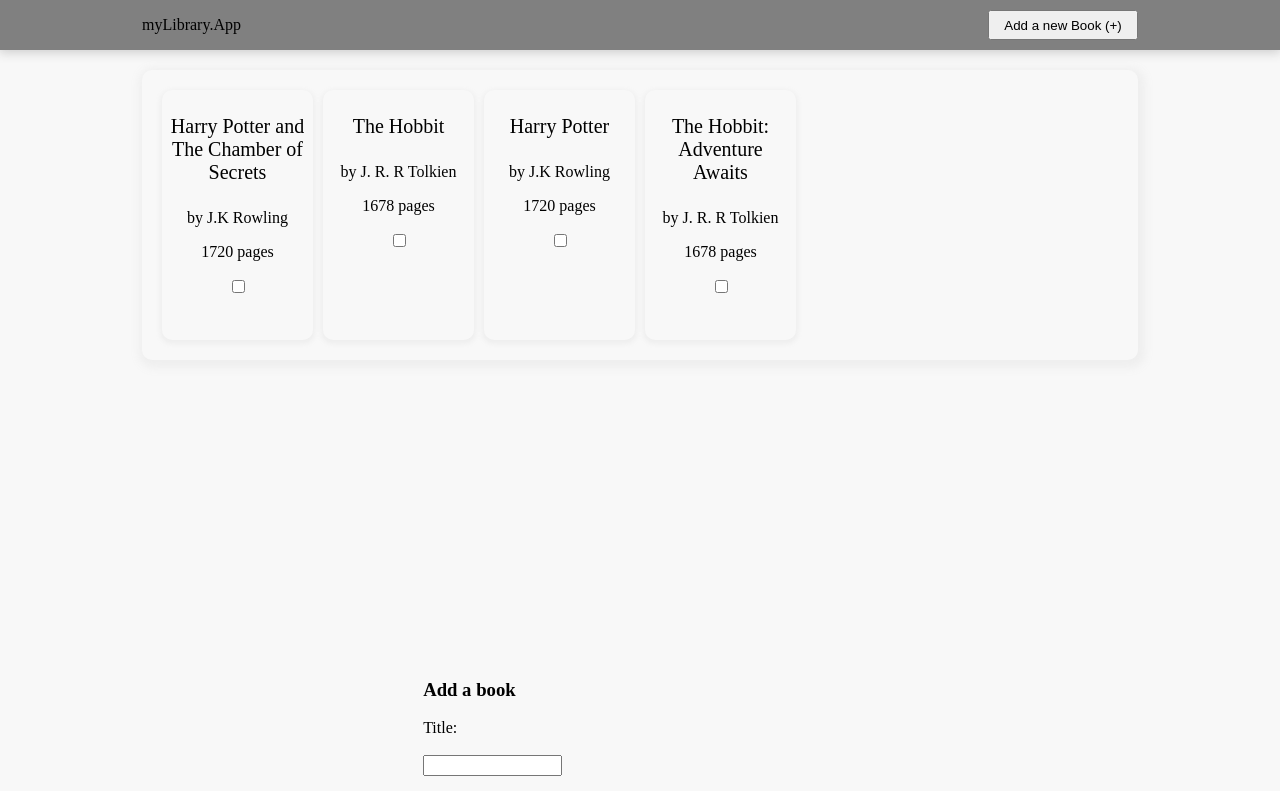
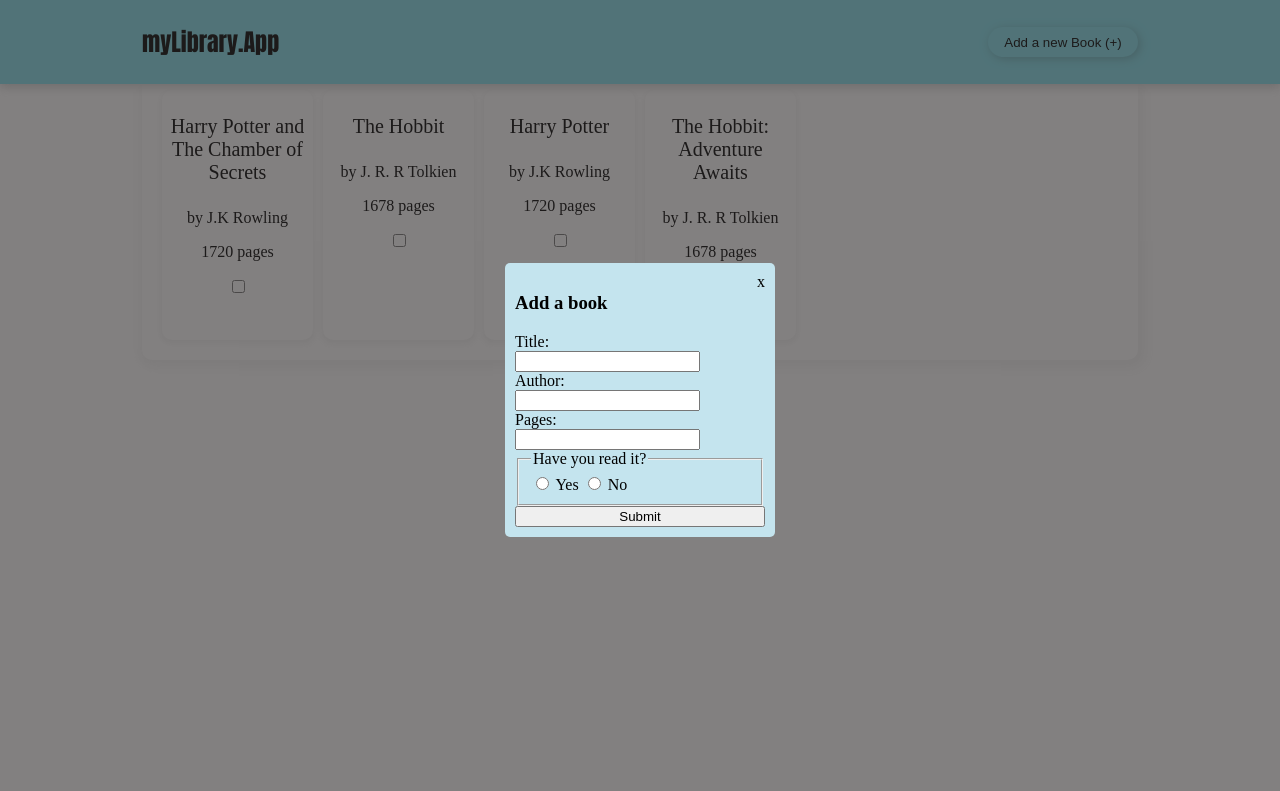
Before and after one commit to Arnoud5/TOP-library, a plain HTML site: page index.html in a window 1280 px wide. Both pictures are taken after a click on the button "Add a new Book (+)". Shown: the top 791 px of the page. Drawn offline with Linux system fonts and the light colour scheme.

Commit message:
add modal to add book

```diff
--- a/index.html
+++ b/index.html
@@ -14,7 +14,7 @@
     <div class="nav">
         <div class="inner-nav">
             <p>myLibrary.App</p>
-            <button>Add a new Book (+)</button>
+            <button onclick="openModal()">Add a new Book (+)</button>
         </div>
     </div>
     <div class="nav-pad"></div>
@@ -25,10 +25,16 @@
         </div>
     </div>
 
+    <div class="modal" onclick="closeModal()">
+        <div class="modal-content">
+            <div class="modal-absolute">
 
-    <div class="addBook">
                 <form>
+                    <div class="form-head">
                         <h3>Add a book</h3>
+                        <span id="close">x</span>
+                    </div>
+
                     <label for="title">Title: </label><br>
                     <input type="text" id="title"><br>
                     <label for="author">Author: </label><br>
@@ -48,7 +54,8 @@
                     <button id="submitBook" type="button">Submit</button>
                 </form>
             </div>
-
+        </div>
+    </div>
 
 
 </body>
--- a/index.js
+++ b/index.js
@@ -185,3 +185,16 @@ pushToPage();
 function changeReadStatus(){
 
 }
+
+// open modal
+function openModal(){
+  const modal = document.querySelector('.modal')
+  modal.setAttribute("style", "display:block")
+  console.log(modal)
+}
+
+//close modal
+function closeModal(){
+  const modal = document.querySelector('.modal')
+  modal.setAttribute("style", "display:none")
+}
--- a/style.css
+++ b/style.css
@@ -1,18 +1,18 @@
 body {
-  background-color: rgb(248, 248, 248);
+  background-color: rgb(255, 255, 255);
   margin: 0;
   padding: 0;
   position: relative;
 }
 /* navbar */
-.nav{
+.nav {
   position: fixed;
   width: 100%;
-  background-color: grey;
+  background-color: rgb(132, 224, 236);
   box-shadow: 0px 2px 10px 1px rgb(207, 207, 207);
 }
 
-.inner-nav{
+.inner-nav {
   width: min(1200px, calc(70% + 100px));
   margin: 0 auto;
   display: flex;
@@ -20,12 +20,23 @@ body {
   align-items: center;
 }
 
-.inner-nav button{
+.inner-nav button {
   width: 150px;
   height: 30px;
 }
-.nav-pad{
+.nav-pad {
   height: 70px;
+}
+.nav p{
+  font-weight: 900;
+  font-size: 24px;
+  font-family: Impact, Haettenschweiler, 'Arial Narrow Bold', sans-serif;
+}
+.nav button{
+  border: none;
+  border-radius: 50px;
+  background-color: rgb(132, 224, 236);
+  box-shadow: 2px 2px 10px rgb(109, 178, 187);
 }
 /* navbar */
 
@@ -37,7 +48,7 @@ body {
   box-shadow: 2px 3px 10px 5px rgba(156, 156, 156, 0.1);
   border-radius: 10px;
 }
-.inner-container{
+.inner-container {
   padding: 20px;
 }
 .books {
@@ -53,39 +64,51 @@ body {
   border-radius: 10px;
 }
 
-.book p:first-child{
-    padding: 5px;
-    font-size: 20px;
+.book p:first-child {
+  padding: 5px;
+  font-size: 20px;
 }
 /* content */
 
-/* form addBook */
-.addBook{
-  z-index: 10;
-  position: absolute;
+/* modal addBook */
+.modal {
+  position: fixed;
   top: 0;
   left: 0;
-  transform: translate(50vh, 50vw);
+  width: 100%;
+  height: 100%;
+  background-color: rgba(48, 44, 44, 0.6);
+  display: none;
 }
 
-.form {
-  border-right: 1px solid rgb(226, 226, 226);
+.modal-content {
+  position: relative;
+}
+.modal-absolute{
+  width: 100vw;
+  height: 100vh;
+  position: absolute;
+  display: flex;
+  justify-content: center;
+  align-items: center;
 }
 
+.form-head{
+  display: flex;
+  justify-content: space-between;
+}
+form {
+  min-width: 250px;
+  max-width: 400px;
+  background-color: rgb(196, 228, 238);
+  border-radius: 5px;
+  padding: 10px;
+}
 .form h1 {
   font-size: clamp(12px, 24px, 28px);
   margin: 20px 5px 5px 5px;
 }
-
-form {
-    margin: 0 auto;
-    width: 75%;
-    display:flex;
-    flex-direction: column;
-    padding: 20px 0;
-
+button {
+  width: 100%;
 }
-button{
-    width: 100%;
-}
-/* form addbook */
+/* modal addbook */
```
Lines whose indentation alone changed are shown as unchanged.
